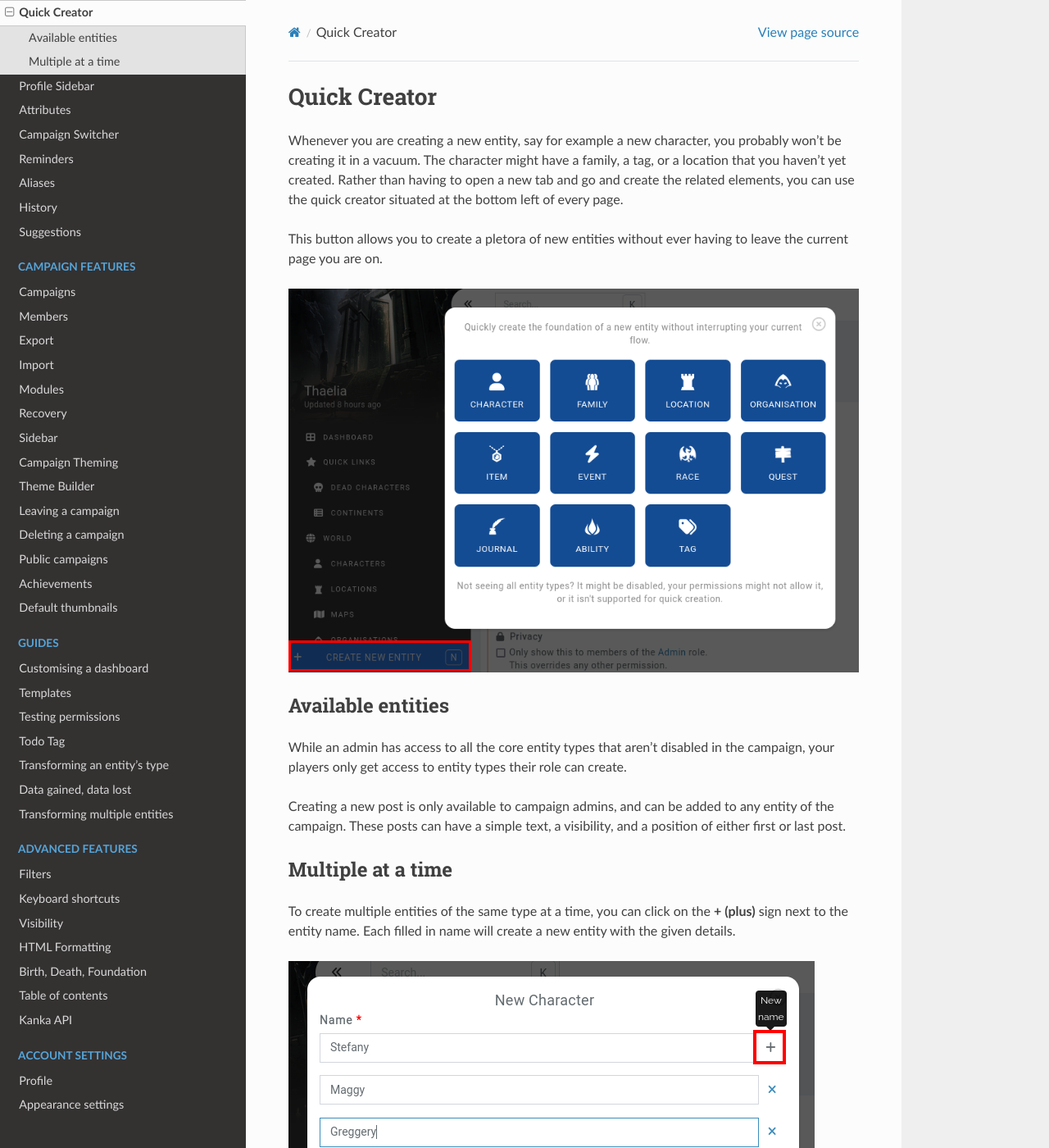
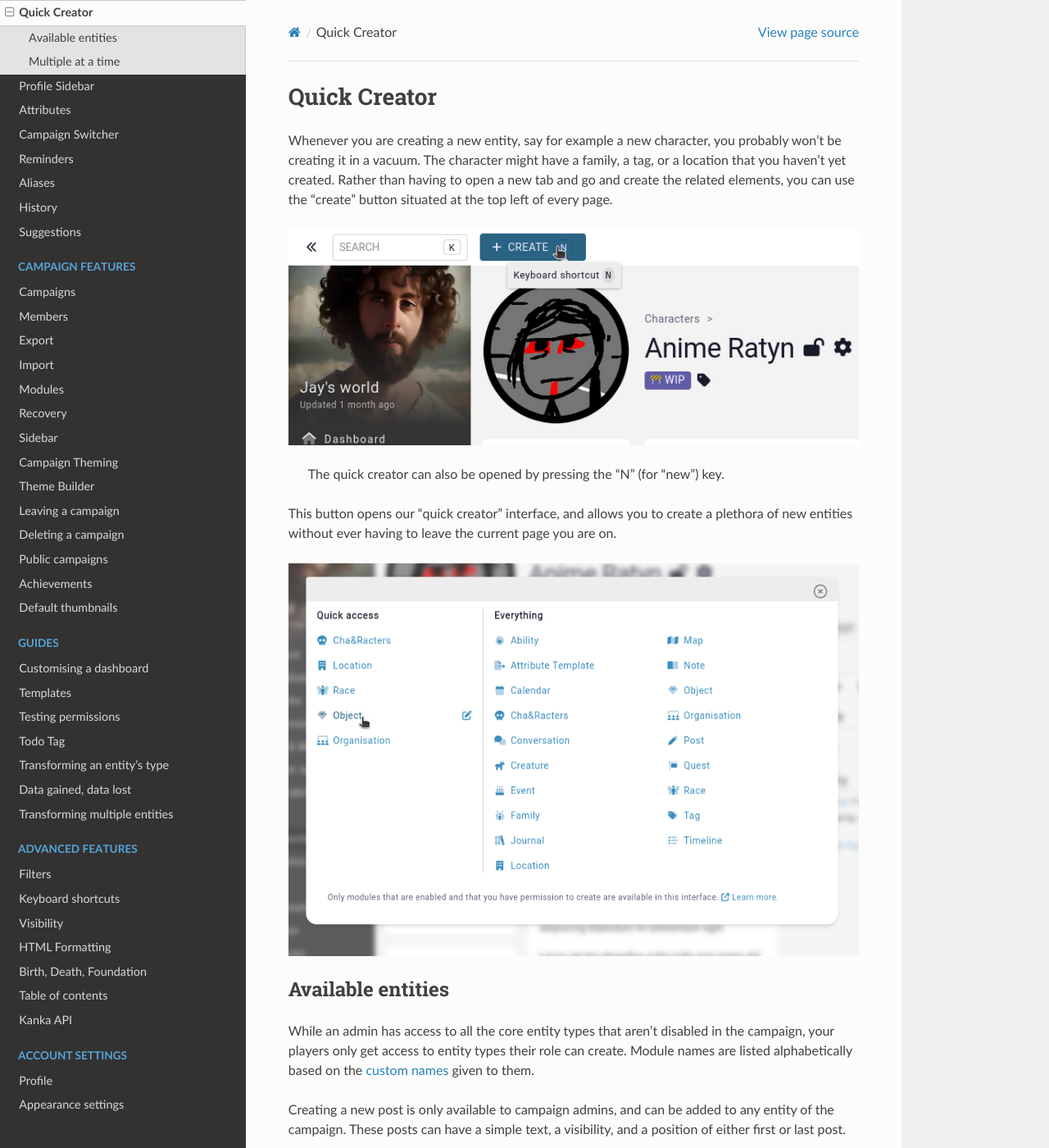
Before and after one commit to owlchester/kanka-docs, a Sphinx documentation site: the page built from docs/source/features/quick-creator.md, in a window 1280 px wide and 1400 px high. Shown: the whole window at 82% size. Built offline with Sphinx 7.4.7 and the Read the Docs theme 2.0.0, drawn with Linux system fonts in a browser that asks for light colours; pages that are not in the unit, such as notebooks, are missing from menus; some of the changed text lies outside the part shown.

Commit message:
Update quick creator UIs

```diff
--- a/docs/source/features/quick-creator.md
+++ b/docs/source/features/quick-creator.md
@@ -1,25 +1,29 @@
 # Quick Creator
 
 
-Whenever you are creating a new entity, say for example a new character, you probably won't be creating it in a vacuum. The character might have a family, a tag, or a location that you haven't yet created. Rather than having to open a new tab and go and create the related elements, you can use the quick creator situated at the bottom left of every page.
+Whenever you are creating a new entity, say for example a new character, you probably won't be creating it in a vacuum. The character might have a family, a tag, or a location that you haven't yet created. Rather than having to open a new tab and go and create the related elements, you can use the "create" button situated at the top left of every page.
 
-This button allows you to create a pletora of new entities without ever having to leave the current page you are on.
+![Quick creator button](img/quick-creator.png)
 
-![Quick creator interface](img/quick-creator.png)
+> The quick creator can also be opened by pressing the "N" (for "new") key.
+
+This button opens our "quick creator" interface, and allows you to create a plethora of new entities without ever having to leave the current page you are on.
+
+![Quick creator interface](img/quick-creator-ui.png)
 
 ## Available entities
 
-While an admin has access to all the core entity types that aren't disabled in the campaign, your players only get access to entity types their role can create.
+While an admin has access to all the core entity types that aren't disabled in the campaign, your players only get access to entity types their role can create. Module names are listed alphabetically based on the [custom names](/features/campaigns/modules) given to them.
 
 Creating a new post is only available to campaign admins, and can be added to any entity of the campaign. These posts can have a simple text, a visibility, and a position of either first or last post.
 
 ## Multiple at a time
 
-To create multiple entities of the same type at a time, you can click on the **+ (plus)** sign next to the entity name. Each filled in name will create a new entity with the given details.
+To create multiple entities of the same type at a time, you can click on the **bulk add** icon to the top right. Each line is processed as an entity name.
 
 ![Quick creator multiple entities](img/quick-creator-multi.png)
 
-Any empty name field will be discarded.
+Any empty line will be discarded.
 
 Once your entity is created, the quick creator shows a link to each newly created entity, and you can continue creating more entities.
 
```
Also changed, not shown: docs/source/features/img/quick-creator-multi.png, docs/source/features/img/quick-creator-save.png, docs/source/features/img/quick-creator-ui.png (added), docs/source/features/img/quick-creator.png.
